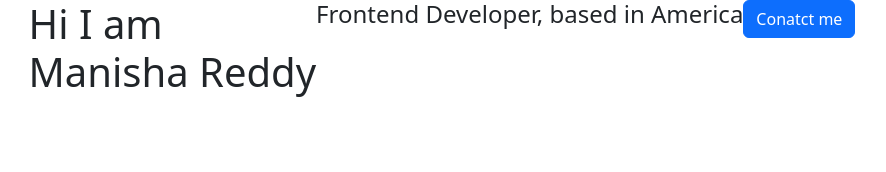
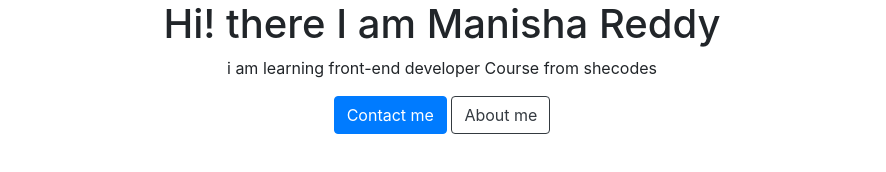
Before and after one commit to manishareddy842/Responsive-finalproject, a plain HTML site: page index.html in a window 1280 px wide. Shown: the whole page, without its empty margins (198-1084 px from the left). Drawn offline with nearby package versions, Linux system fonts and the light colour scheme.

Commit message:
Update index.html

```diff
--- a/index.html
+++ b/index.html
@@ -1,26 +1,35 @@
 <!DOCTYPE html>
 <html lang="en">
+
 <head>
-    <meta charset="UTF-8">
-    <meta http-equiv="X-UA-Compatible" content="IE=edge">
-    <meta name="viewport" content="width=device-width, initial-scale=1.0">
-    <link href="https://cdn.jsdelivr.net/npm/bootstrap@5.2.3/dist/css/bootstrap.min.css" rel="stylesheet"
-        integrity="sha384-rbsA2VBKQhggwzxH7pPCaAqO46MgnOM80zW1RWuH61DGLwZJEdK2Kadq2F9CUG65" crossorigin="anonymous">
-        <script src="https://cdn.jsdelivr.net/npm/bootstrap@5.2.3/dist/js/bootstrap.bundle.min.js"
-            integrity="sha384-kenU1KFdBIe4zVF0s0G1M5b4hcpxyD9F7jL+jjXkk+Q2h455rYXK/7HAuoJl+0I4"
-            crossorigin="anonymous"></script>
-    <title>Document</title>
+    <meta charset="UTF-8" />
+    <meta name="viewport" content="width=device-width, initial-scale=1.0" />
+    <meta http-equiv="X-UA-Compatible" content="ie=edge" />
+    <link rel="stylesheet" href="https://cdn.jsdelivr.net/npm/bootstrap@4.0.0/dist/css/bootstrap.min.css"
+        integrity="sha384-Gn5384xqQ1aoWXA+058RXPxPg6fy4IWvTNh0E263XmFcJlSAwiGgFAW/dAiS6JXm" crossorigin="anonymous" />
+    <title>SheCodes</title>
+    <style>
+        body {
+            text-align: center;
+        }
+    </style>
 </head>
+
 <body>
-    <div class="container d-flex justify-content-center">
-        <h1> Hi I am <br>
-            Manisha Reddy</h1>
-        <h4> Frontend Developer, based in America</h4>
-        <a href="about.html" id="conatct">
-        <button type="button" class="btn btn-primary">
-        Conatct me
-        </button>
-        </a>
+    <div class="conatiner">
+        <h1>
+            Hi! there I am Manisha Reddy
+        </h1>
+        <p>i am learning front-end developer Course from shecodes</p>
+        <span>
+            <a href="about.html#contact">
+                <button class="btn btn-primary">Contact me</button>
+            </a>
+            <a href="about.html">
+                <button type="button" class="btn btn-outline-dark">About me</button>
+            </a>
+        </span>
     </div>
 </body>
+
 </html>
```
